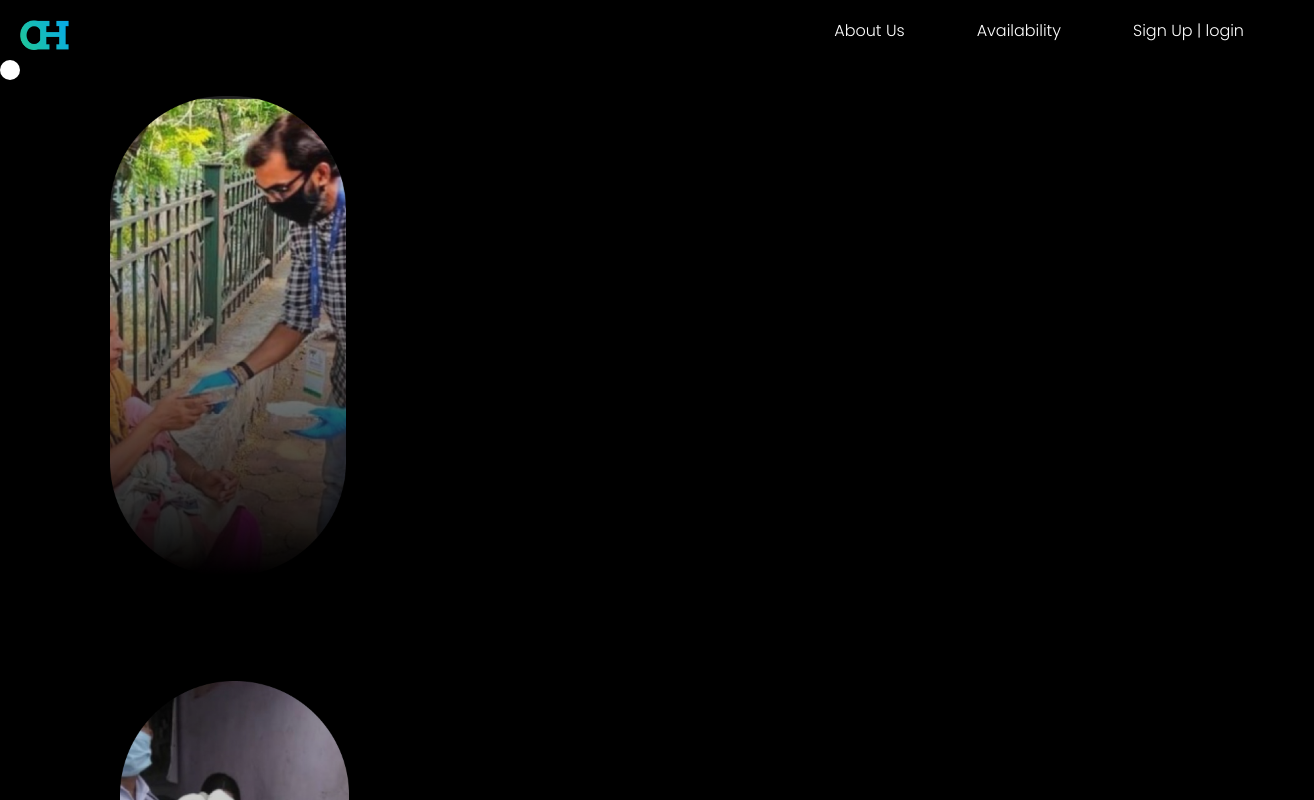
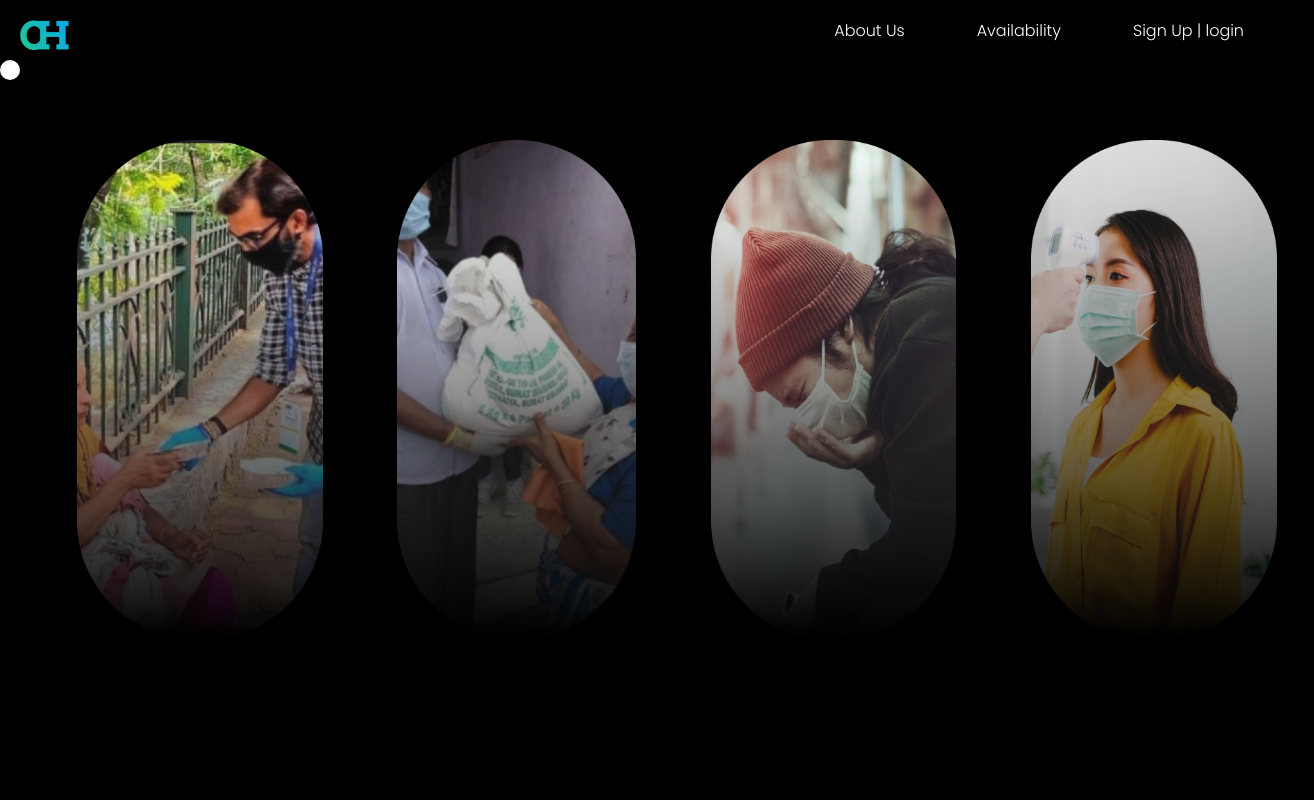
Before and after one commit to siddhantprateek/call4help, a React (Create React App) app: page / in a window 1280 px wide. Shown: the top 800 px of the page, 1314 px wide, since content can reach past the window. Built offline with nearby package versions, Linux system fonts and the light colour scheme.

Commit message:
Main Page css fixed

```diff
--- a/src/App.css
+++ b/src/App.css
@@ -62,32 +62,29 @@ body {
     padding: 14px 6px;
 }
 
-img {
-    display: block;
+.images {
+    text-align: center;
+    margin: 80px 0;
+    white-space: nowrap;
 }
 
-.img_1 {
-    height: 60vmin;
-    width: auto;
-    padding: 20px 70px;
+.images ul {
+    width: 20px auto;
 }
 
-.img_2 {
-    height: 60vmin;
-    width: auto;
-    padding: 85px 80px;
+.images li {
+    padding: 0 3%;
+    display: inline-block;
 }
 
-.img_3 {
-    height: 60vmin;
-    width: auto;
-    padding: 20px 80px;
+.images li img {
+    height: 500px;
+    max-width: 100%;
 }
 
-.img_4 {
-    height: 60vmin;
-    width: auto;
-    padding: 85px 80px;
+.images li:hover {
+    position: relative;
+    top: -10px;
 }
 
 ul li:hover~.cursor {
```
